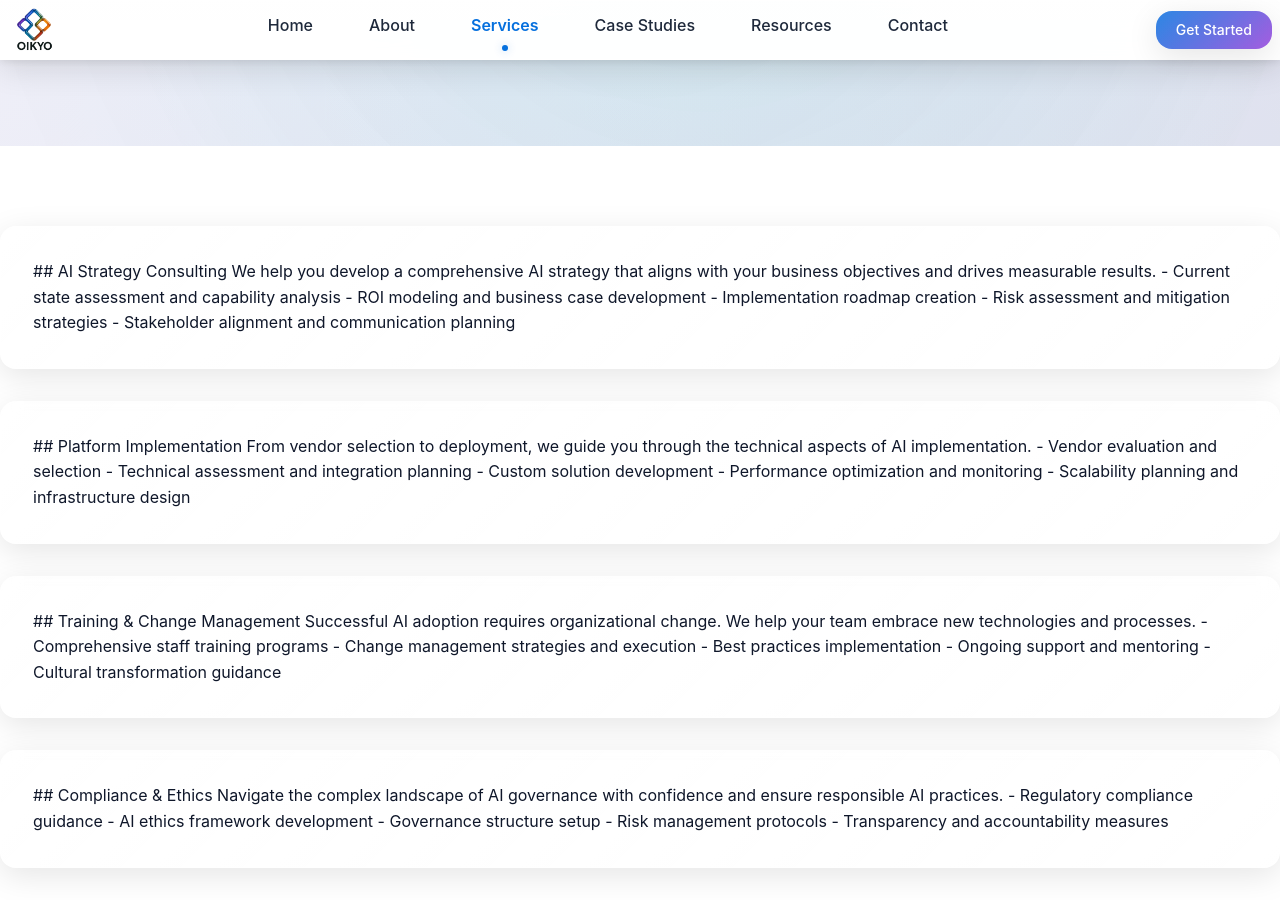
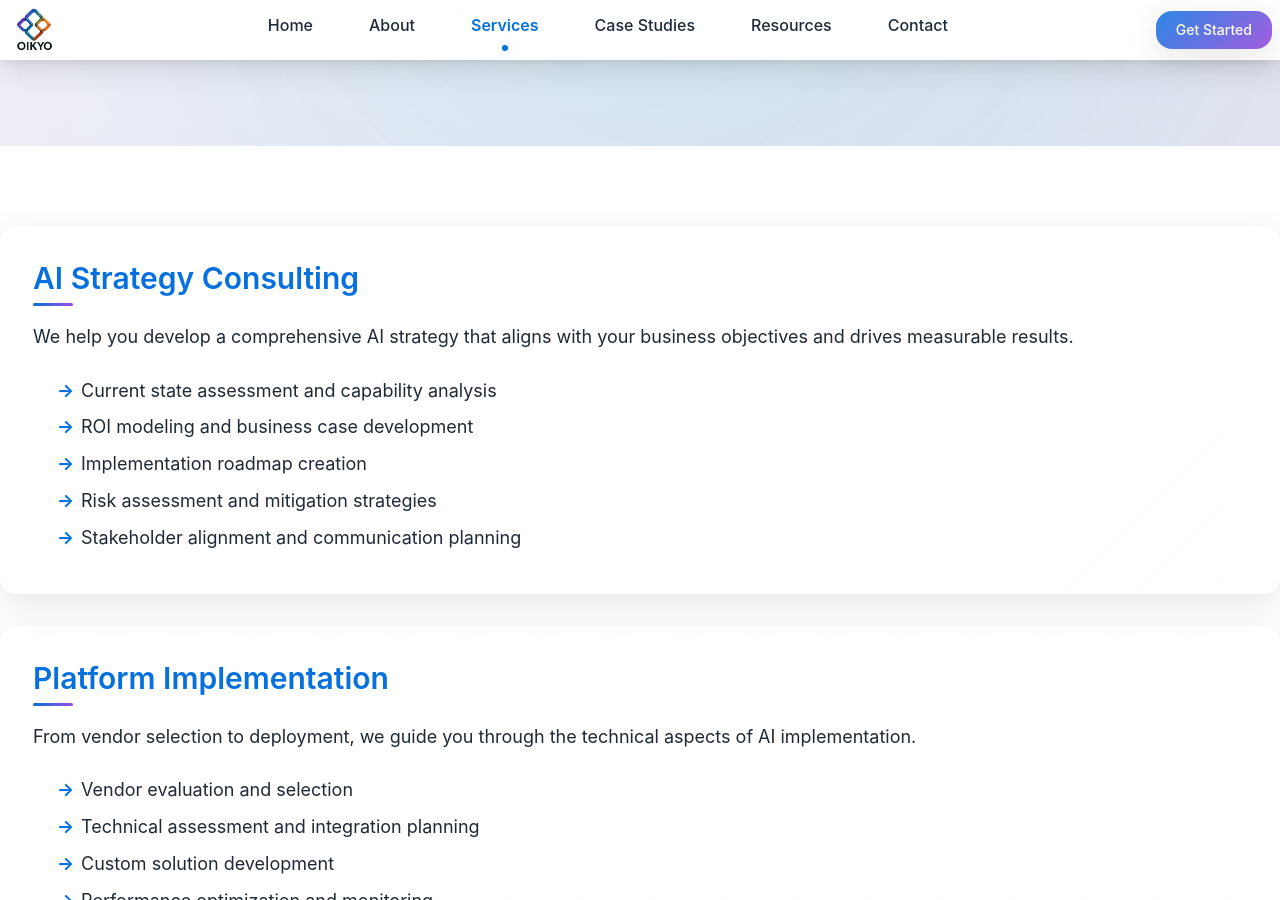
Before and after one commit to oikyoai/oikyo.ai, a Jekyll site: the page built from pages/services.md, in a window 1280 px wide and 900 px high, scrolled down 334 px. Built offline with Jekyll 4.4.1, drawn with Linux system fonts in a browser that asks for light colours; some of the changed text lies outside the part shown.

Commit message:
Fix Markdown rendering in HTML div blocks
- Add markdown="1" attribute to all service-section divs
- Enables proper Markdown processing inside HTML block elements
- Fixes issue where content was showing as raw Markdown instead of formatted HTML
- Applied to all pages: Services, Contact, Case Studies, About

```diff
--- a/pages/services.md
+++ b/pages/services.md
@@ -5,7 +5,7 @@ subtitle: Comprehensive AI adoption consulting to help organizations successfull
 permalink: /services/
 ---
 
-<div class="service-section">
+<div class="service-section" markdown="1">
 
 ## AI Strategy Consulting
 
@@ -19,7 +19,7 @@ We help you develop a comprehensive AI strategy that aligns with your business o
 
 </div>
 
-<div class="service-section">
+<div class="service-section" markdown="1">
 
 ## Platform Implementation
 
@@ -33,7 +33,7 @@ From vendor selection to deployment, we guide you through the technical aspects
 
 </div>
 
-<div class="service-section">
+<div class="service-section" markdown="1">
 
 ## Training & Change Management
 
@@ -47,7 +47,7 @@ Successful AI adoption requires organizational change. We help your team embrace
 
 </div>
 
-<div class="service-section">
+<div class="service-section" markdown="1">
 
 ## Compliance & Ethics
 
```
Also changed, not shown: about.md (+3 -3 lines), pages/case-studies.md (+3 -3 lines), pages/contact.md (+3 -3 lines).
